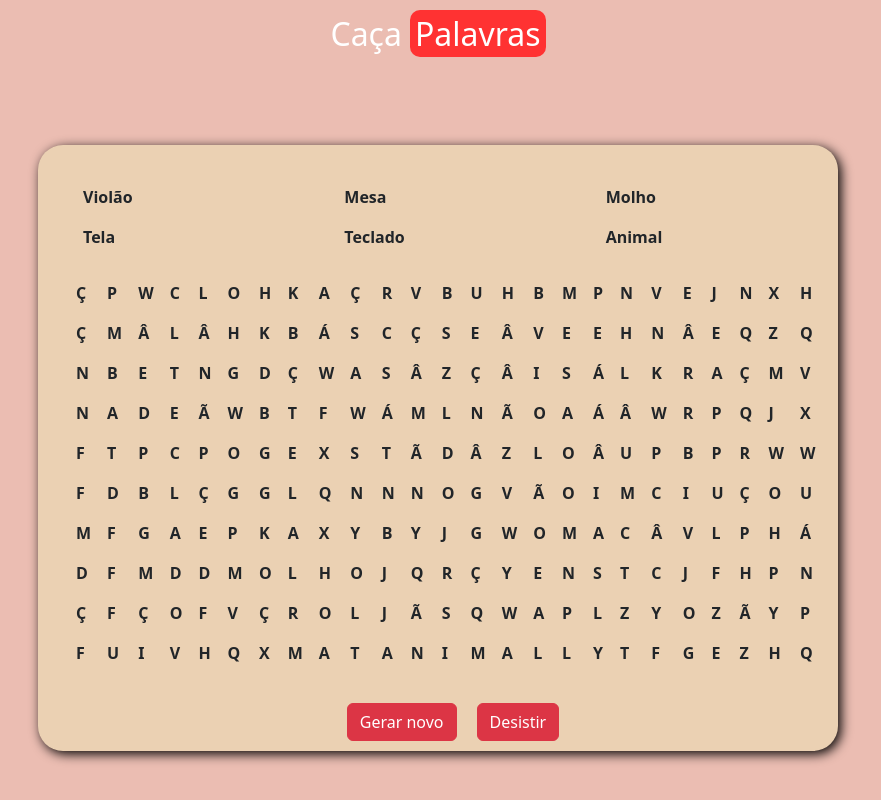
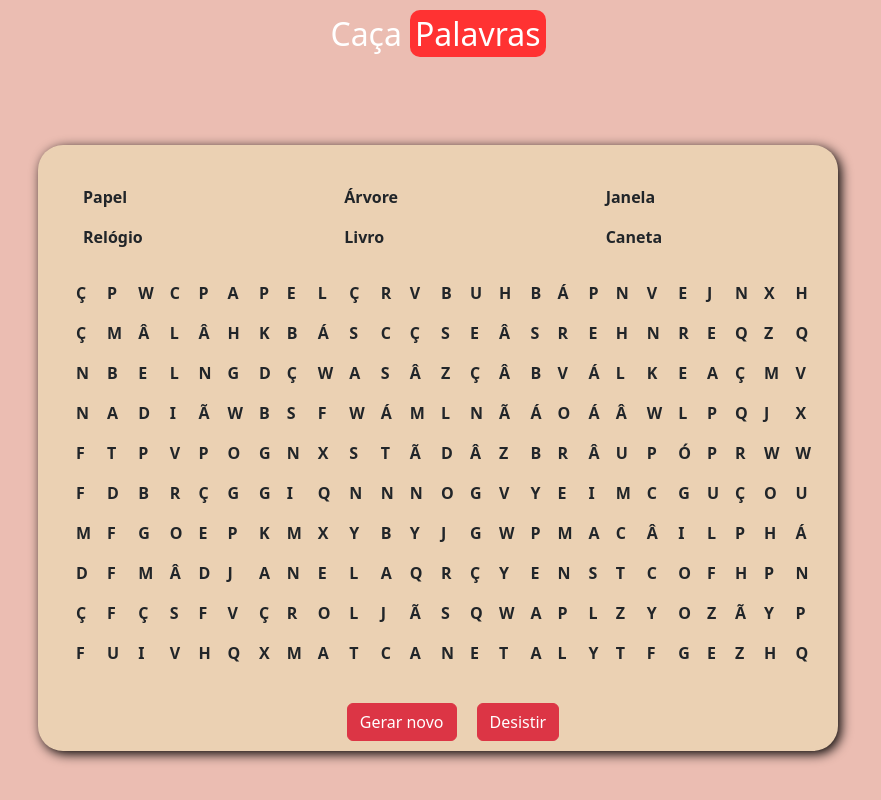
Before and after one commit to GabrielSKlauck/CacaPalavras-Angular, an Angular app: page / in a window 1280 px wide. Shown: the whole page, without its empty margins (202-1083 px from the left). Built offline with nearby package versions, Linux system fonts and the light colour scheme.

Commit message:
Novas palavras

```diff
--- a/src/app/modelo/CacaPalavras.ts
+++ b/src/app/modelo/CacaPalavras.ts
@@ -1,9 +1,11 @@
 export class CacaPalavras {
    matriz: string[][];
    matrizEspelho: string[][];
-   palavras: string[] = ['Arquiteto', 'Computador', 'Mesa', 'Tábua', 'Árvore', 'Tela', 'Cachorro',
-      'Teclado', 'Violão', 'Animal', 'Macaco', 'Colar', 'Rato', 'Barco',
-      'Câmera', 'Molho', 'Salgado', 'Lápis', 'Ração', 'Mar', 'Lateral'];
+   palavras: string[] = ['Arquiteto', 'Computador', 'Mesa', 'Tábua', 'Árvore', 'Tela', 'Cachorro', 'Teclado',
+      'Janela', 'Relógio', 'Cadeira', 'Livro', 'Caneta', 'Papel', 'Ferro', 'Relâmpago',
+      'Sol', 'Céu', 'Estrada', 'Carro', 'Mão', 'Pé', 'Rato', 'Gato', 'Bola', 'Janela',
+      'Relógio', 'Casa', 'Cachoeira', 'Montanha', 'Fogo', 'Sorriso', 'Luz', 'Chave', 'Coração'];
+
    palavrasEscolhidas: string[] = [];
    palavrasMostragem: string[] = [];
    posicoesPalavras = new Map<string, string>();
```
